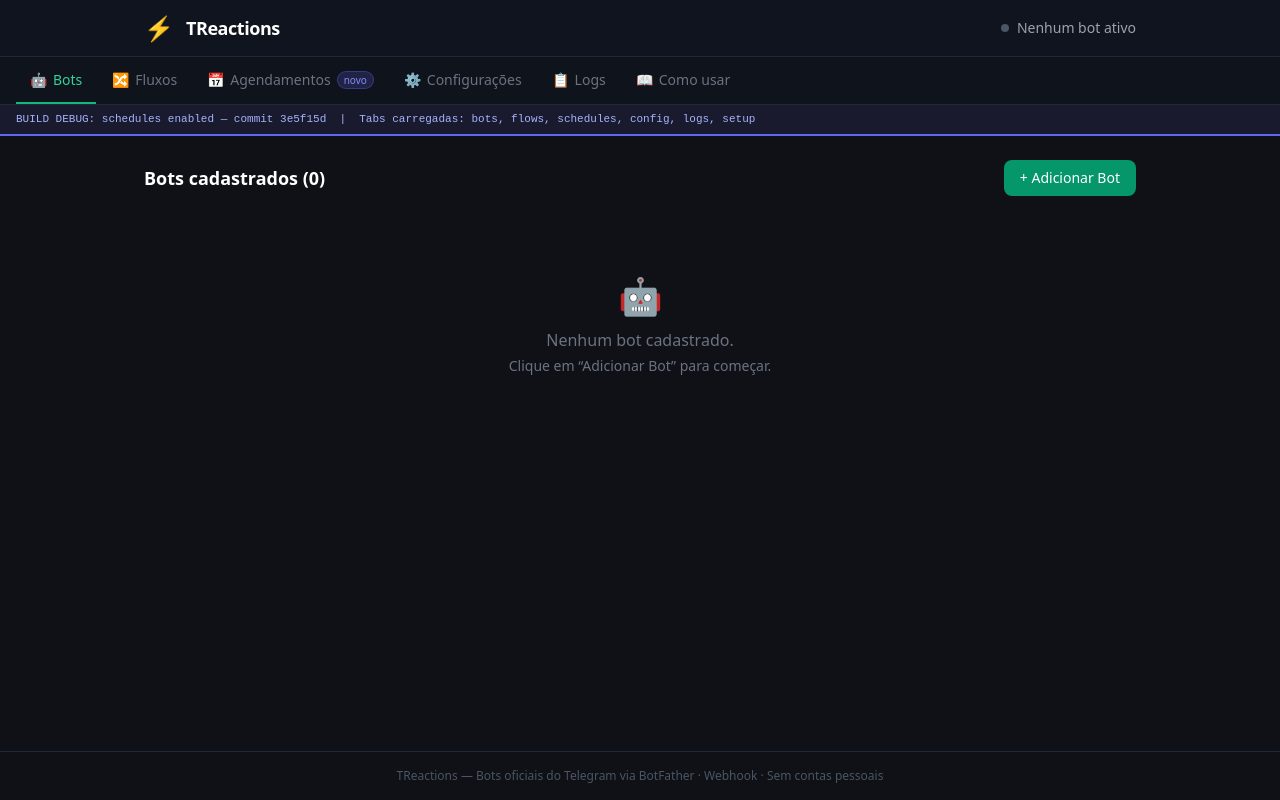
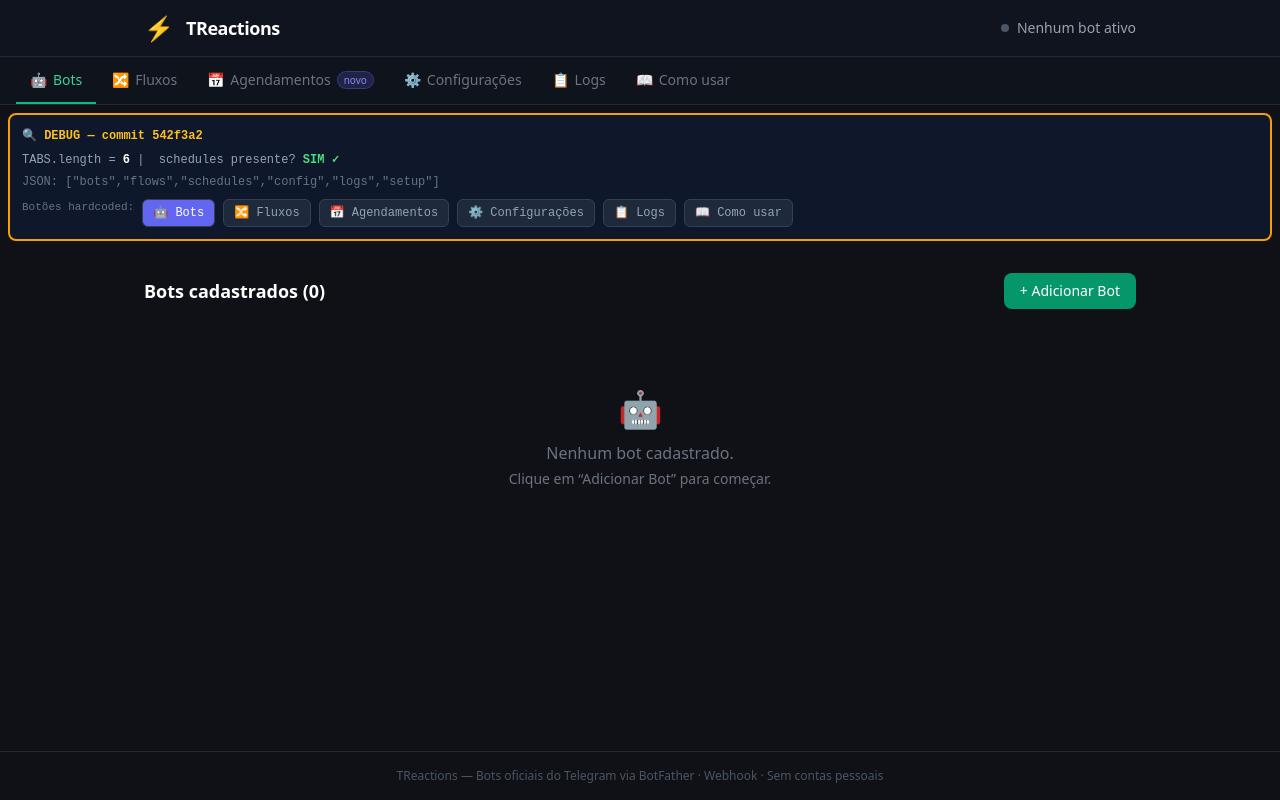
Before and after one commit to opflow4-cpu/treactions, a Next.js app: page / in a window 1280 px wide. Built offline with nearby package versions, Linux system fonts and the light colour scheme.

Commit message:
debug: extreme - JSON.stringify TABS, console.log, hardcoded buttons

```diff
--- a/app/page.tsx
+++ b/app/page.tsx
@@ -18,6 +18,12 @@
   { id: 'logs',      label: 'Logs',          icon: '📋' },
   { id: 'setup',     label: 'Como usar',     icon: '📖' },
 ];
+
+// ── EXTREME DEBUG — log TABS on every render ────────────────────────────────
+if (typeof window !== 'undefined') {
+  console.log('TABS DEBUG', TABS);
+  console.log('TABS has schedules?', TABS.some(t => t.id === 'schedules'));
+}
 
 export default function Home() {
   const [tab, setTab] = useState<Tab>('bots');
@@ -149,13 +155,41 @@
         </div>
       </div>
 
-      {/* ── DEBUG STRIP — remove after confirming production has schedules ── */}
-      <div style={{ background: '#1a1a2e', borderBottom: '2px solid #6366f1', padding: '6px 16px', fontSize: 11, color: '#a5b4fc', fontFamily: 'monospace' }}>
-        BUILD DEBUG: schedules enabled — commit 3e5f15d
-        &nbsp;|&nbsp;
-        Tabs carregadas: {TABS.map(t => t.id).join(', ')}
+      {/* ══ EXTREME DEBUG — commit 542f3a2 ══════════════════════════════════ */}
+      <div style={{ background: '#0f172a', border: '2px solid #f59e0b', margin: 8, borderRadius: 8, padding: 12, fontFamily: 'monospace', fontSize: 12 }}>
+        <div style={{ color: '#fbbf24', fontWeight: 700, marginBottom: 6 }}>
+          🔍 DEBUG — commit 542f3a2
+        </div>
+        <div style={{ color: '#94a3b8', marginBottom: 4 }}>
+          TABS.length = <strong style={{ color: '#fff' }}>{TABS.length}</strong>
+          &nbsp;|&nbsp;
+          schedules presente? <strong style={{ color: TABS.some(t => t.id === 'schedules') ? '#4ade80' : '#f87171' }}>
+            {TABS.some(t => t.id === 'schedules') ? 'SIM ✓' : 'NÃO ✗'}
+          </strong>
+        </div>
+        <div style={{ color: '#64748b', marginBottom: 8, wordBreak: 'break-all' }}>
+          JSON: {JSON.stringify(TABS.map(t => t.id))}
+        </div>
+        {/* botão hardcoded fora do map — se este aparecer mas o menu não, é CSS */}
+        <div style={{ display: 'flex', gap: 8, flexWrap: 'wrap' }}>
+          <span style={{ color: '#64748b', fontSize: 11 }}>Botões hardcoded:</span>
+          {TABS.map(t => (
+            <button
+              key={t.id}
+              onClick={() => setTab(t.id)}
+              style={{
+                padding: '4px 10px', borderRadius: 6, fontSize: 12, cursor: 'pointer',
+                background: tab === t.id ? '#6366f1' : '#1e293b',
+                color: tab === t.id ? '#fff' : '#94a3b8',
+                border: '1px solid #334155',
+              }}
+            >
+              {t.icon} {t.label}
+            </button>
+          ))}
+        </div>
       </div>
-      {/* ── END DEBUG ─────────────────────────────────────────────────────── */}
+      {/* ══ END EXTREME DEBUG ═══════════════════════════════════════════════ */}
 
       {/* Main content */}
       <main className="flex-1 max-w-5xl mx-auto w-full px-4 py-6">
```
